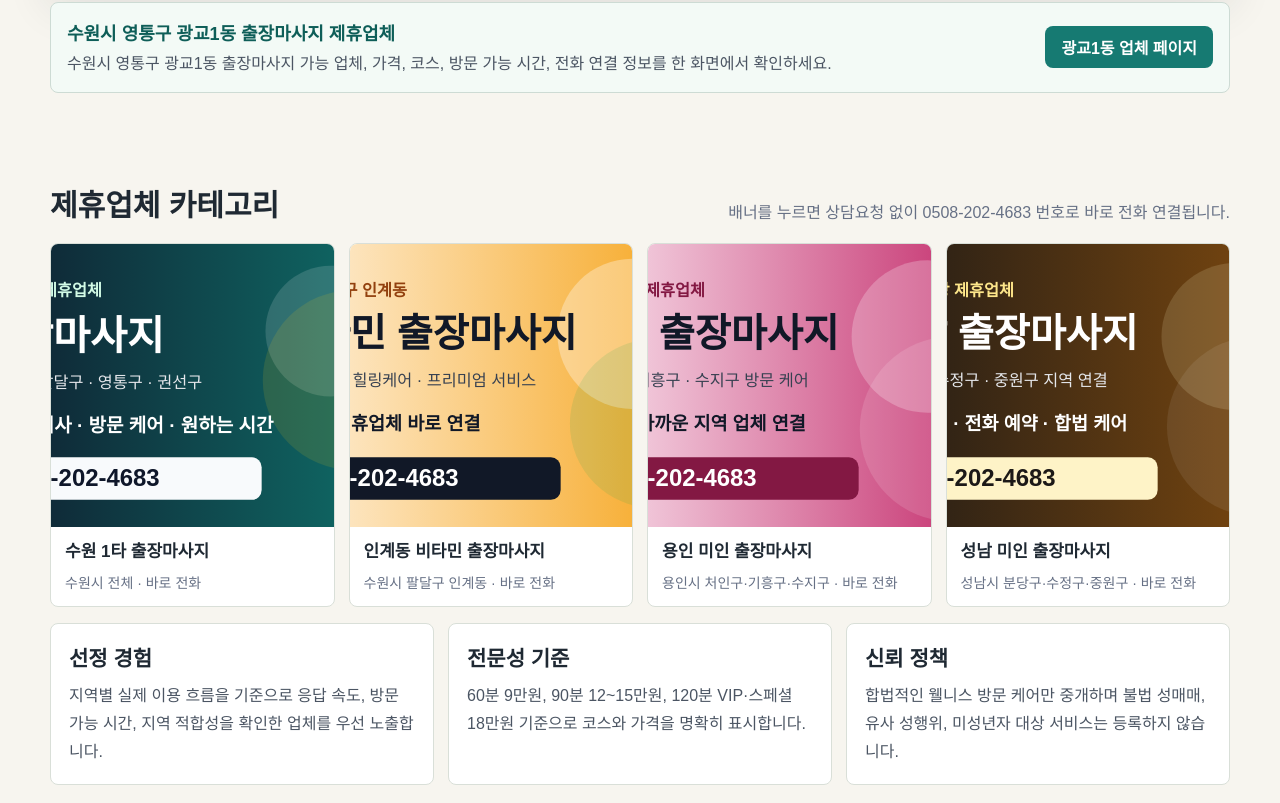
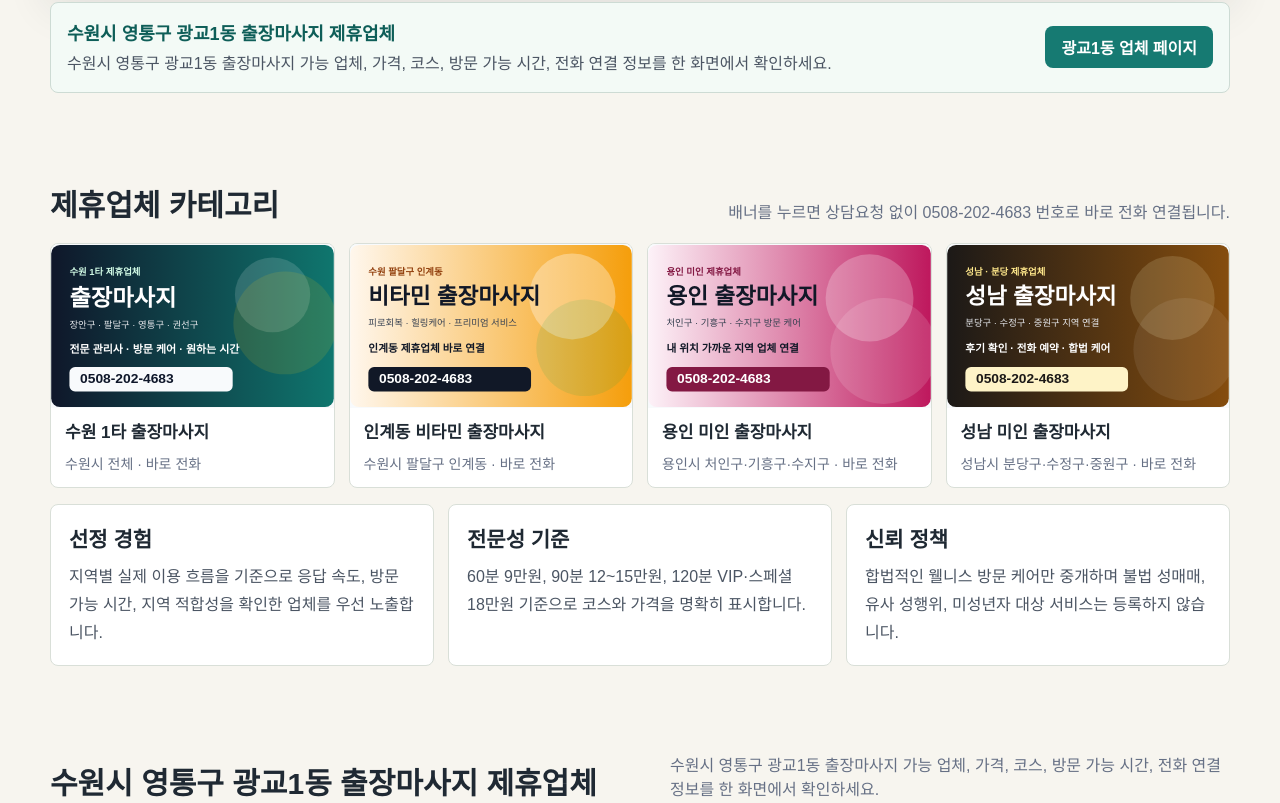
Before and after one commit to guhara1/massage, a Next.js app in the folder codex-https-vercel-com-1-2/: page / in a window 1280 px wide. Shown: the part 1217-2020 px from the top of the page. Built offline with nearby package versions, Linux system fonts and the light colour scheme.

Commit message:
Fix partner banner display sizing

```diff
--- a/codex-https-vercel-com-1-2/src/app/page.tsx
+++ b/codex-https-vercel-com-1-2/src/app/page.tsx
@@ -10,22 +10,9 @@ const phoneNumber = "0508-202-4683";
 const telLink = `tel:${phoneNumber.replaceAll("-", "")}`;
 
 const regions: RegionData = {
-  수원시: {
-    장안구: ["파장동", "율천동", "정자1동", "정자2동", "정자3동", "영화동", "송죽동", "조원1동", "조원2동", "연무동"],
-    권선구: ["세류1동", "세류2동", "세류3동", "평동", "서둔동", "구운동", "금곡동", "호매실동", "권선1동", "권선2동", "곡선동", "입북동"],
-    팔달구: ["행궁동", "매교동", "매산동", "고등동", "화서1동", "화서2동", "지동", "우만1동", "우만2동", "인계동"],
-    영통구: ["매탄1동", "매탄2동", "매탄3동", "매탄4동", "원천동", "광교1동", "광교2동", "영통1동", "영통2동", "영통3동", "망포1동", "망포2동"],
-  },
-  용인시: {
-    처인구: ["포곡읍", "모현읍", "이동읍", "남사읍", "원삼면", "백암면", "양지면", "중앙동", "역북동", "삼가동", "유림동", "동부동"],
-    기흥구: ["신갈동", "영덕1동", "영덕2동", "구갈동", "상갈동", "보라동", "기흥동", "서농동", "구성동", "마북동", "동백1동", "동백2동", "동백3동", "상하동", "보정동"],
-    수지구: ["풍덕천1동", "풍덕천2동", "신봉동", "죽전1동", "죽전2동", "죽전3동", "동천동", "상현1동", "상현2동", "상현3동", "성복동"],
-  },
-  성남시: {
-    수정구: ["신흥1동", "신흥2동", "신흥3동", "태평1동", "태평2동", "태평3동", "태평4동", "수진1동", "수진2동", "단대동", "산성동", "양지동", "복정동", "위례동"],
-    중원구: ["성남동", "중앙동", "금광1동", "금광2동", "은행1동", "은행2동", "상대원1동", "상대원2동", "상대원3동", "하대원동", "도촌동"],
-    분당구: ["분당동", "수내1동", "수내2동", "수내3동", "정자동", "정자1동", "정자2동", "정자3동", "서현1동", "서현2동", "이매1동", "이매2동", "야탑1동", "야탑2동", "야탑3동", "금곡동", "구미동", "구미1동", "판교동", "삼평동", "백현동", "운중동"],
-  },
+  수원시: { 장안구: ["파장동", "율천동", "정자1동", "정자2동", "정자3동", "영화동", "송죽동", "조원1동", "조원2동", "연무동"], 권선구: ["세류1동", "세류2동", "세류3동", "평동", "서둔동", "구운동", "금곡동", "호매실동", "권선1동", "권선2동", "곡선동", "입북동"], 팔달구: ["행궁동", "매교동", "매산동", "고등동", "화서1동", "화서2동", "지동", "우만1동", "우만2동", "인계동"], 영통구: ["매탄1동", "매탄2동", "매탄3동", "매탄4동", "원천동", "광교1동", "광교2동", "영통1동", "영통2동", "영통3동", "망포1동", "망포2동"] },
+  용인시: { 처인구: ["포곡읍", "모현읍", "이동읍", "남사읍", "원삼면", "백암면", "양지면", "중앙동", "역북동", "삼가동", "유림동", "동부동"], 기흥구: ["신갈동", "영덕1동", "영덕2동", "구갈동", "상갈동", "보라동", "기흥동", "서농동", "구성동", "마북동", "동백1동", "동백2동", "동백3동", "상하동", "보정동"], 수지구: ["풍덕천1동", "풍덕천2동", "신봉동", "죽전1동", "죽전2동", "죽전3동", "동천동", "상현1동", "상현2동", "상현3동", "성복동"] },
+  성남시: { 수정구: ["신흥1동", "신흥2동", "신흥3동", "태평1동", "태평2동", "태평3동", "태평4동", "수진1동", "수진2동", "단대동", "산성동", "양지동", "복정동", "위례동"], 중원구: ["성남동", "중앙동", "금광1동", "금광2동", "은행1동", "은행2동", "상대원1동", "상대원2동", "상대원3동", "하대원동", "도촌동"], 분당구: ["분당동", "수내1동", "수내2동", "수내3동", "정자동", "정자1동", "정자2동", "정자3동", "서현1동", "서현2동", "이매1동", "이매2동", "야탑1동", "야탑2동", "야탑3동", "금곡동", "구미동", "구미1동", "판교동", "삼평동", "백현동", "운중동"] },
 };
 
 const starterShops: Shop[] = [
@@ -42,9 +29,7 @@ const partnerBanners = [
   { title: "성남 미인 출장마사지", area: "성남시 분당구·수정구·중원구", image: "/partner-seongnam.svg" },
 ];
 
-const footerLinks = [
-  ["수원 출장마사지", "/area/수원시/영통구/광교1동"], ["수원 인계동 출장마사지", "/area/수원시/팔달구/인계동"], ["분당 출장마사지", "/area/성남시/분당구/정자동"], ["성남 판교 출장마사지", "/area/성남시/분당구/판교동"], ["용인 기흥 출장마사지", "/area/용인시/기흥구/신갈동"], ["용인 수지 출장마사지", "/area/용인시/수지구/죽전1동"],
-];
+const footerLinks = [["수원 출장마사지", "/area/수원시/영통구/광교1동"], ["수원 인계동 출장마사지", "/area/수원시/팔달구/인계동"], ["분당 출장마사지", "/area/성남시/분당구/정자동"], ["성남 판교 출장마사지", "/area/성남시/분당구/판교동"], ["용인 기흥 출장마사지", "/area/용인시/기흥구/신갈동"], ["용인 수지 출장마사지", "/area/용인시/수지구/죽전1동"]];
 
 export default function Home() {
   const [city, setCity] = useState("수원시");
@@ -54,7 +39,6 @@ export default function Home() {
   const [shopName, setShopName] = useState("");
   const [shopCourse, setShopCourse] = useState("60분 기본 코스");
   const [shopPrice, setShopPrice] = useState("90,000원");
-
   const districts = Object.keys(regions[city]);
   const neighborhoods = regions[city][district] ?? [];
   const visibleShops = shops.filter((shop) => shop.city === city && shop.district === district && shop.neighborhood === neighborhood);
@@ -68,102 +52,27 @@ export default function Home() {
     document.querySelector('meta[name="description"]')?.setAttribute("content", seoDescription);
   }, [seoTitle, seoDescription]);
 
-  function selectCity(nextCity: string) {
-    const firstDistrict = Object.keys(regions[nextCity])[0];
-    setCity(nextCity);
-    setDistrict(firstDistrict);
-    setNeighborhood(regions[nextCity][firstDistrict][0]);
-  }
-
-  function selectDistrict(nextDistrict: string) {
-    setDistrict(nextDistrict);
-    setNeighborhood(regions[city][nextDistrict][0]);
-  }
-
-  function addShop() {
-    if (!shopName.trim()) return;
-    setShops((current) => [{ id: Date.now(), name: shopName.trim(), city, district, neighborhood, course: shopCourse, price: shopPrice, available: "오늘 전화 예약 가능", rating: "신규", tags: ["신규 등록", "관리자 확인 필요", "지역 노출"] }, ...current]);
-    setShopName("");
-  }
+  function selectCity(nextCity: string) { const firstDistrict = Object.keys(regions[nextCity])[0]; setCity(nextCity); setDistrict(firstDistrict); setNeighborhood(regions[nextCity][firstDistrict][0]); }
+  function selectDistrict(nextDistrict: string) { setDistrict(nextDistrict); setNeighborhood(regions[city][nextDistrict][0]); }
+  function addShop() { if (!shopName.trim()) return; setShops((current) => [{ id: Date.now(), name: shopName.trim(), city, district, neighborhood, course: shopCourse, price: shopPrice, available: "오늘 전화 예약 가능", rating: "신규", tags: ["신규 등록", "관리자 확인 필요", "지역 노출"] }, ...current]); setShopName(""); }
 
   return (
     <main className="page">
-      <header className="topbar">
-        <div className="topbar-inner">
-          <a className="brand" href="#top"><span className="brand-mark"><Sparkles size={18} /></span>케어링크</a>
-          <nav className="nav">
-            <a href="#area">지역 선택</a>
-            <a href="#partners">제휴업체</a>
-            <a href="#shops">업체 목록</a>
-            <a href="#admin">업체 등록</a>
-            <a className="nav-cta" href={telLink}><PhoneCall size={16} />바로 전화</a>
-          </nav>
-        </div>
-      </header>
+      <header className="topbar"><div className="topbar-inner"><a className="brand" href="#top"><span className="brand-mark"><Sparkles size={18} /></span>케어링크</a><nav className="nav"><a href="#area">지역 선택</a><a href="#partners">제휴업체</a><a href="#shops">업체 목록</a><a href="#admin">업체 등록</a><a className="nav-cta" href={telLink}><PhoneCall size={16} />바로 전화</a></nav></div></header>
 
-      <section className="hero platform-hero" id="top">
-        <div>
-          <p className="eyebrow">수원 · 용인 · 성남 출장마사지 지역 중개</p>
-          <h1>시·구·동을 선택하면 가까운 제휴업체를 바로 확인합니다</h1>
-          <p className="hero-copy">케어링크는 수원시, 용인시, 성남시 출장마사지 제휴업체를 행정구와 행정동 기준으로 정리하고 0508 대표번호로 바로 전화 연결을 제공합니다.</p>
-          <div className="hero-actions">
-            <a className="primary-button" href="#area"><MapPin size={18} />지역 선택하기</a>
-            <a className="secondary-button" href="#partners"><BadgeCheck size={18} />제휴업체 보기</a>
-            <a className="secondary-button" href={telLink}><PhoneCall size={18} />{phoneNumber}</a>
-          </div>
-        </div>
-        <div className="quick-panel">
-          <span className="panel-label">빠른 도시 선택</span>
-          <div className="city-buttons">{Object.keys(regions).map((item) => <button className={item === city ? "city-button active" : "city-button"} key={item} onClick={() => selectCity(item)} type="button"><Building2 size={19} />{item}</button>)}</div>
-          <div className="quick-result"><strong>{city}</strong><span>{district} · {neighborhood}</span><small>{affiliateShops.length}개 제휴 업체 노출 중</small></div>
-        </div>
-      </section>
+      <section className="hero platform-hero" id="top"><div><p className="eyebrow">수원 · 용인 · 성남 출장마사지 지역 중개</p><h1>시·구·동을 선택하면 가까운 제휴업체를 바로 확인합니다</h1><p className="hero-copy">케어링크는 수원시, 용인시, 성남시 출장마사지 제휴업체를 행정구와 행정동 기준으로 정리하고 0508 대표번호로 바로 전화 연결을 제공합니다.</p><div className="hero-actions"><a className="primary-button" href="#area"><MapPin size={18} />지역 선택하기</a><a className="secondary-button" href="#partners"><BadgeCheck size={18} />제휴업체 보기</a><a className="secondary-button" href={telLink}><PhoneCall size={18} />{phoneNumber}</a></div></div><div className="quick-panel"><span className="panel-label">빠른 도시 선택</span><div className="city-buttons">{Object.keys(regions).map((item) => <button className={item === city ? "city-button active" : "city-button"} key={item} onClick={() => selectCity(item)} type="button"><Building2 size={19} />{item}</button>)}</div><div className="quick-result"><strong>{city}</strong><span>{district} · {neighborhood}</span><small>{affiliateShops.length}개 제휴 업체 노출 중</small></div></div></section>
 
-      <section className="section" id="area">
-        <div className="section-heading"><h2>3단계 지역 선택</h2><p>도시, 행정구, 행정동 순서로 누르면 해당 지역 출장마사지 업체 페이지와 전화 연결을 확인할 수 있습니다.</p></div>
-        <div className="region-board">
-          <div className="region-column"><h3>1단계 · 시</h3>{Object.keys(regions).map((item) => <button className={item === city ? "region-button active" : "region-button"} key={item} onClick={() => selectCity(item)} type="button">{item}</button>)}</div>
-          <div className="region-column"><h3>2단계 · 행정구</h3>{districts.map((item) => <button className={item === district ? "region-button active" : "region-button"} key={item} onClick={() => selectDistrict(item)} type="button">{item}</button>)}</div>
-          <div className="region-column wide"><h3>3단계 · 행정동</h3><div className="dong-grid">{neighborhoods.map((item) => <button className={item === neighborhood ? "dong-button active" : "dong-button"} key={item} onClick={() => setNeighborhood(item)} type="button">{item}</button>)}</div></div>
-        </div>
-        <div className="area-action-panel"><div><strong>{seoTitle}</strong><span>{seoDescription}</span></div><a className="primary-button" href={areaPagePath}>{neighborhood} 업체 페이지</a></div>
-      </section>
+      <section className="section" id="area"><div className="section-heading"><h2>3단계 지역 선택</h2><p>도시, 행정구, 행정동 순서로 누르면 해당 지역 출장마사지 업체 페이지와 전화 연결을 확인할 수 있습니다.</p></div><div className="region-board"><div className="region-column"><h3>1단계 · 시</h3>{Object.keys(regions).map((item) => <button className={item === city ? "region-button active" : "region-button"} key={item} onClick={() => selectCity(item)} type="button">{item}</button>)}</div><div className="region-column"><h3>2단계 · 행정구</h3>{districts.map((item) => <button className={item === district ? "region-button active" : "region-button"} key={item} onClick={() => selectDistrict(item)} type="button">{item}</button>)}</div><div className="region-column wide"><h3>3단계 · 행정동</h3><div className="dong-grid">{neighborhoods.map((item) => <button className={item === neighborhood ? "dong-button active" : "dong-button"} key={item} onClick={() => setNeighborhood(item)} type="button">{item}</button>)}</div></div></div><div className="area-action-panel"><div><strong>{seoTitle}</strong><span>{seoDescription}</span></div><a className="primary-button" href={areaPagePath}>{neighborhood} 업체 페이지</a></div></section>
 
-      <section className="section" id="partners">
-        <div className="section-heading"><h2>제휴업체 카테고리</h2><p>배너를 누르면 상담요청 없이 {phoneNumber} 번호로 바로 전화 연결됩니다.</p></div>
-        <div style={{ display: "grid", gridTemplateColumns: "repeat(4, minmax(0, 1fr))", gap: 14 }} className="partner-grid">
-          {partnerBanners.map((banner) => (
-            <a href={telLink} key={banner.title} aria-label={`${banner.title} 바로 전화`} style={{ display: "grid", gap: 10, border: "1px solid var(--line)", borderRadius: 8, background: "#fff", overflow: "hidden", paddingBottom: 14 }}>
-              <img src={banner.image} alt={banner.title} style={{ width: "100%", aspectRatio: "1 / 1", objectFit: "cover", display: "block" }} />
-              <strong style={{ padding: "0 14px", fontSize: 17 }}>{banner.title}</strong>
-              <span style={{ padding: "0 14px", color: "#667085", fontSize: 14 }}>{banner.area} · 바로 전화</span>
-            </a>
-          ))}
-        </div>
-        <div className="content-grid" style={{ marginTop: 16 }}>
-          <article><h3>선정 경험</h3><p>지역별 실제 이용 흐름을 기준으로 응답 속도, 방문 가능 시간, 지역 적합성을 확인한 업체를 우선 노출합니다.</p></article>
-          <article><h3>전문성 기준</h3><p>60분 9만원, 90분 12~15만원, 120분 VIP·스페셜 18만원 기준으로 코스와 가격을 명확히 표시합니다.</p></article>
-          <article><h3>신뢰 정책</h3><p>합법적인 웰니스 방문 케어만 중개하며 불법 성매매, 유사 성행위, 미성년자 대상 서비스는 등록하지 않습니다.</p></article>
-        </div>
-      </section>
+      <section className="section" id="partners"><div className="section-heading"><h2>제휴업체 카테고리</h2><p>배너를 누르면 상담요청 없이 {phoneNumber} 번호로 바로 전화 연결됩니다.</p></div><div className="partner-grid" style={{ display: "grid", gridTemplateColumns: "repeat(auto-fit, minmax(250px, 1fr))", gap: 14 }}>{partnerBanners.map((banner) => <a href={telLink} key={banner.title} aria-label={`${banner.title} 바로 전화`} style={{ display: "grid", gap: 10, border: "1px solid var(--line)", borderRadius: 8, background: "#fff", overflow: "hidden", paddingBottom: 14 }}><img src={banner.image} alt={banner.title} style={{ width: "100%", aspectRatio: "900 / 520", objectFit: "contain", background: "#f8fafc", display: "block" }} /><strong style={{ padding: "0 14px", fontSize: 17 }}>{banner.title}</strong><span style={{ padding: "0 14px", color: "#667085", fontSize: 14 }}>{banner.area} · 바로 전화</span></a>)}</div><div className="content-grid" style={{ marginTop: 16 }}><article><h3>선정 경험</h3><p>지역별 실제 이용 흐름을 기준으로 응답 속도, 방문 가능 시간, 지역 적합성을 확인한 업체를 우선 노출합니다.</p></article><article><h3>전문성 기준</h3><p>60분 9만원, 90분 12~15만원, 120분 VIP·스페셜 18만원 기준으로 코스와 가격을 명확히 표시합니다.</p></article><article><h3>신뢰 정책</h3><p>합법적인 웰니스 방문 케어만 중개하며 불법 성매매, 유사 성행위, 미성년자 대상 서비스는 등록하지 않습니다.</p></article></div></section>
 
-      <section className="section" id="shops">
-        <div className="section-heading"><h2>{seoTitle}</h2><p>{seoDescription}</p></div>
-        <div className="shop-list">{affiliateShops.map((shop) => <article className="shop-card" key={shop.id}><div className="shop-main"><div><span className="status-pill"><BadgeCheck size={15} />서비스 가능</span><h3>{shop.name}</h3><p>{shop.city} {shop.district} {shop.neighborhood}</p></div><div className="rating"><Star size={17} />{shop.rating}</div></div><div className="shop-meta"><span><Clock size={16} />{shop.available}</span><span>{shop.course}</span><strong>{shop.price}</strong></div><div className="tag-row">{shop.tags.map((tag) => <span className="tag" key={tag}>{tag}</span>)}</div><a className="primary-button" href={telLink}><PhoneCall size={18} />{phoneNumber} 바로 전화</a></article>)}</div>
-      </section>
+      <section className="section" id="shops"><div className="section-heading"><h2>{seoTitle}</h2><p>{seoDescription}</p></div><div className="shop-list">{affiliateShops.map((shop) => <article className="shop-card" key={shop.id}><div className="shop-main"><div><span className="status-pill"><BadgeCheck size={15} />서비스 가능</span><h3>{shop.name}</h3><p>{shop.city} {shop.district} {shop.neighborhood}</p></div><div className="rating"><Star size={17} />{shop.rating}</div></div><div className="shop-meta"><span><Clock size={16} />{shop.available}</span><span>{shop.course}</span><strong>{shop.price}</strong></div><div className="tag-row">{shop.tags.map((tag) => <span className="tag" key={tag}>{tag}</span>)}</div><a className="primary-button" href={telLink}><PhoneCall size={18} />{phoneNumber} 바로 전화</a></article>)}</div></section>
 
-      <section className="section" id="admin">
-        <div className="section-heading"><h2>출장마사지샵 업데이트</h2><p>현재 선택된 지역에 새 제휴업체를 추가하는 운영자용 화면입니다. 정식 관리자 기능은 이후 저장소와 로그인 기능을 붙이면 완성됩니다.</p></div>
-        <div className="admin-panel"><div className="admin-current"><MapPin size={22} /><div><strong>{city} {district} {neighborhood}</strong><span>이 지역에 새 제휴업체가 등록됩니다.</span></div></div><div className="admin-form"><label>샵 이름<input value={shopName} onChange={(e) => setShopName(e.target.value)} placeholder="예: 광교 프리미엄 홈케어" /></label><label>대표 코스<input value={shopCourse} onChange={(e) => setShopCourse(e.target.value)} /></label><label>가격<input value={shopPrice} onChange={(e) => setShopPrice(e.target.value)} /></label><button className="primary-button" onClick={addShop} type="button"><Plus size={18} />선택 지역에 추가</button></div></div>
-      </section>
+      <section className="section" id="admin"><div className="section-heading"><h2>출장마사지샵 업데이트</h2><p>현재 선택된 지역에 새 제휴업체를 추가하는 운영자용 화면입니다. 정식 관리자 기능은 이후 저장소와 로그인 기능을 붙이면 완성됩니다.</p></div><div className="admin-panel"><div className="admin-current"><MapPin size={22} /><div><strong>{city} {district} {neighborhood}</strong><span>이 지역에 새 제휴업체가 등록됩니다.</span></div></div><div className="admin-form"><label>샵 이름<input value={shopName} onChange={(e) => setShopName(e.target.value)} placeholder="예: 광교 프리미엄 홈케어" /></label><label>대표 코스<input value={shopCourse} onChange={(e) => setShopCourse(e.target.value)} /></label><label>가격<input value={shopPrice} onChange={(e) => setShopPrice(e.target.value)} /></label><button className="primary-button" onClick={addShop} type="button"><Plus size={18} />선택 지역에 추가</button></div></div></section>
 
-      <section className="section eeat-section">
-        <div className="section-heading"><h2>E-E-A-T 운영 기준</h2><p>경험, 전문성, 권위성, 신뢰성을 강화하기 위해 지역 구조, 가격 기준, 전화 연결, 운영 정책을 명확하게 공개합니다.</p></div>
-        <div className="eeat-grid"><article><strong>Experience</strong><h3>지역별 실제 흐름</h3><p>수원, 용인, 성남을 시·구·동 기준으로 나누어 고객이 실제 검색하는 지역 단위와 맞춥니다.</p></article><article><strong>Expertise</strong><h3>가격과 코스 공개</h3><p>60분 9만원, 90분 12~15만원, 120분 VIP·스페셜 18만원 기준으로 비교가 쉽도록 구성했습니다.</p></article><article><strong>Authoritativeness</strong><h3>고유 지역 페이지</h3><p>정자동, 인계동, 기흥, 판교 등 주요 지역은 고유 타이틀과 설명을 가진 상세 페이지로 연결됩니다.</p></article><article><strong>Trust</strong><h3>전화와 정책 공개</h3><p>모든 배너와 업체 카드에서 {phoneNumber} 바로 전화를 제공하고 합법 운영 정책을 반복 안내합니다.</p></article></div>
-      </section>
+      <section className="section eeat-section"><div className="section-heading"><h2>E-E-A-T 운영 기준</h2><p>경험, 전문성, 권위성, 신뢰성을 강화하기 위해 지역 구조, 가격 기준, 전화 연결, 운영 정책을 명확하게 공개합니다.</p></div><div className="eeat-grid"><article><strong>Experience</strong><h3>지역별 실제 흐름</h3><p>수원, 용인, 성남을 시·구·동 기준으로 나누어 고객이 실제 검색하는 지역 단위와 맞춥니다.</p></article><article><strong>Expertise</strong><h3>가격과 코스 공개</h3><p>60분 9만원, 90분 12~15만원, 120분 VIP·스페셜 18만원 기준으로 비교가 쉽도록 구성했습니다.</p></article><article><strong>Authoritativeness</strong><h3>고유 지역 페이지</h3><p>정자동, 인계동, 기흥, 판교 등 주요 지역은 고유 타이틀과 설명을 가진 상세 페이지로 연결됩니다.</p></article><article><strong>Trust</strong><h3>전화와 정책 공개</h3><p>모든 배너와 업체 카드에서 {phoneNumber} 바로 전화를 제공하고 합법 운영 정책을 반복 안내합니다.</p></article></div></section>
 
       <section className="section"><div className="notice"><h2>운영 정책</h2><p>케어링크는 합법적인 웰니스 방문 케어 중개를 기준으로 합니다. 불법 성매매, 유사 성행위, 미성년자 대상 서비스는 등록과 노출이 불가합니다.</p></div></section>
-
       <footer className="site-footer"><div className="footer-inner"><div className="footer-brand"><a className="brand" href="#top"><span className="brand-mark"><Sparkles size={18} /></span>케어링크</a><p>수원, 용인, 성남 출장마사지 제휴업체를 시·구·동 기준으로 안내하고 전화 연결을 제공합니다.</p><a className="footer-call" href={telLink}><PhoneCall size={17} />{phoneNumber} 바로 전화</a></div><div className="footer-links"><h2>주요 지역 링크</h2><div>{footerLinks.map(([label, href]) => <a href={href} key={href}>{label}</a>)}</div></div><div className="footer-policy"><p>합법적인 웰니스 방문 케어 기준으로 운영하며, 불법 성매매·유사 성행위·미성년자 대상 서비스는 등록하지 않습니다.</p><span><ShieldCheck size={16} />지역 선택형 출장마사지 중개 플랫폼</span></div></div></footer>
     </main>
   );
```
